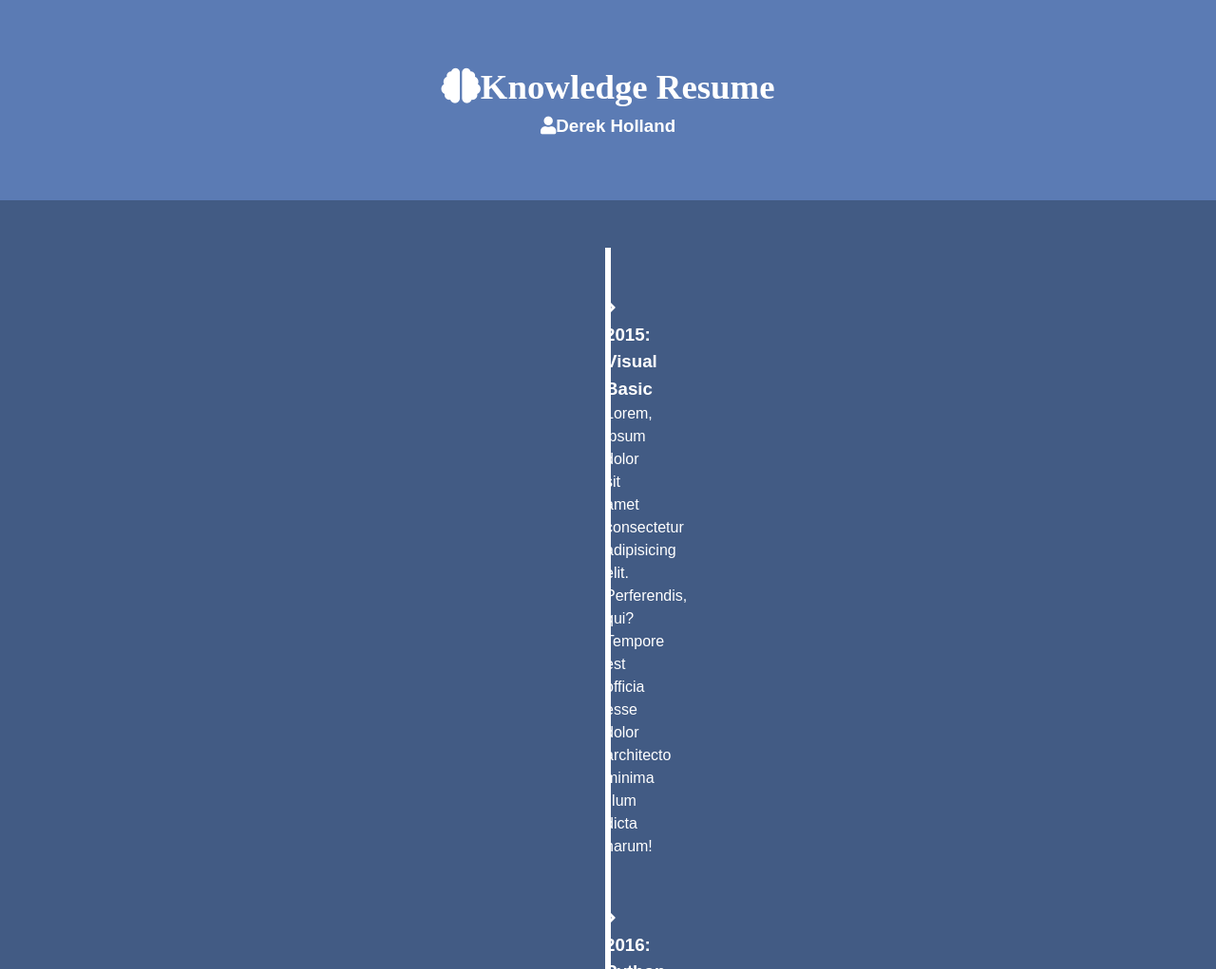
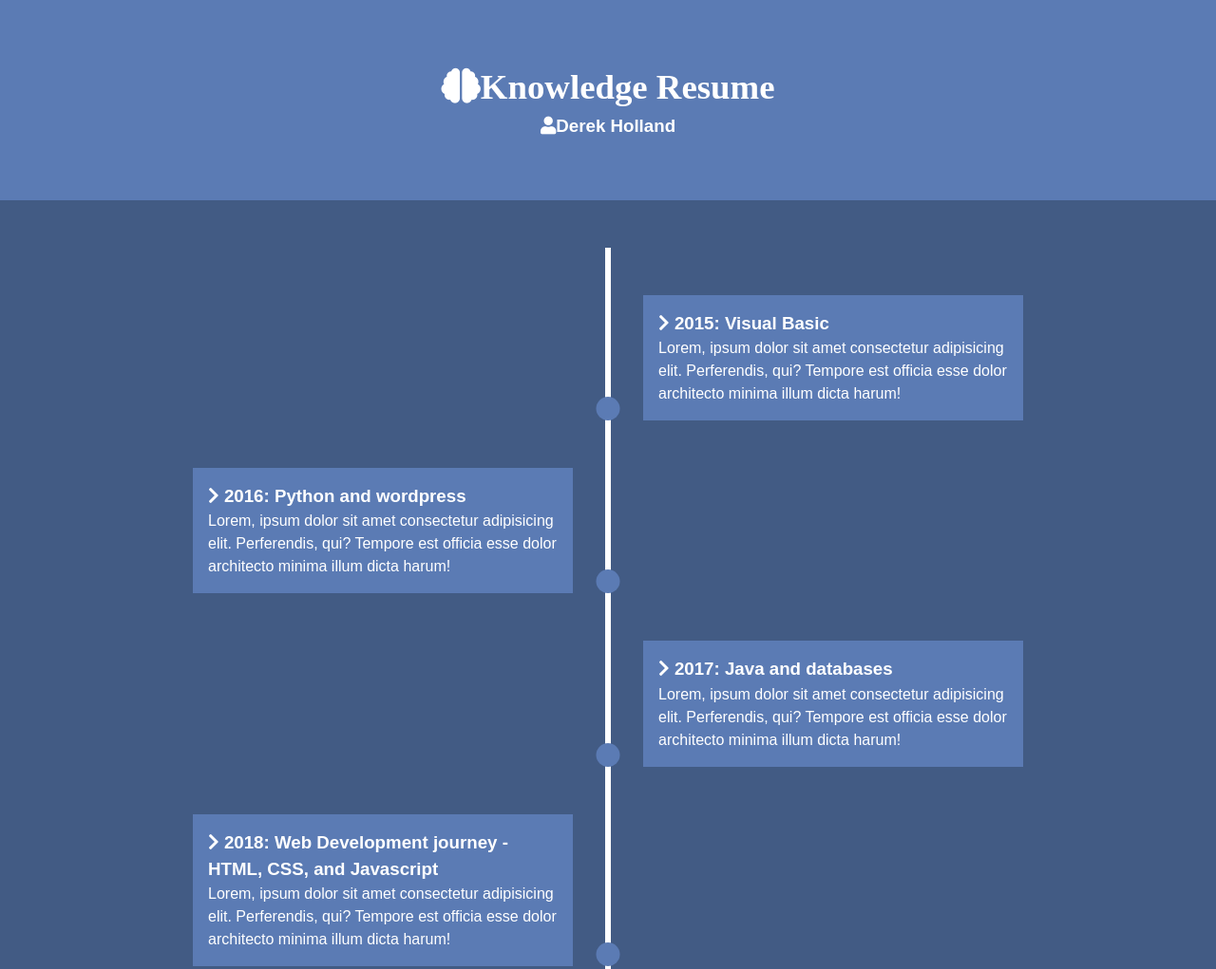
Before and after one commit to derekholland/knowledge-timeline, a plain HTML site: page index.html in a window 1280 px wide. Shown: the top 1021 px of the page at 95% size. Drawn offline with Linux system fonts and the light colour scheme.

Commit message:
timeline created, added transitions

```diff
--- a/index.html
+++ b/index.html
@@ -38,7 +38,7 @@
       </li>
       <li>
         <div>
-          <h3><i class="fas fa-chevron-right"></i> 2018: Web Development, HTML, CSS, Javascript</h3>
+          <h3><i class="fas fa-chevron-right"></i> 2018: Web Development journey - HTML, CSS, and Javascript</h3>
           <p>Lorem, ipsum dolor sit amet consectetur adipisicing elit. Perferendis, qui? Tempore est officia esse dolor architecto minima illum dicta harum!</p>
         </div>
       </li>
@@ -50,7 +50,7 @@
       </li>
       <li>
         <div>
-          <h3><i class="fas fa-chevron-right"></i> 2020: C# and more web development</h3>
+          <h3><i class="fas fa-chevron-right"></i> 2020: C# and more web development review</h3>
           <p>Lorem, ipsum dolor sit amet consectetur adipisicing elit. Perferendis, qui? Tempore est officia esse dolor architecto minima illum dicta harum!</p>
         </div>
       </li>
--- a/style.css
+++ b/style.css
@@ -46,3 +46,36 @@ h1 {
   padding-top: 50px;
   background: #fff;
 }
+/* Boxes */
+#timeline ul li div {
+  position: relative;
+  bottom: 0;
+  width: 400px;
+  padding: 1rem;
+  background: var(--secondary-color);
+  /* transition all divs with the properties set above */
+  transition: all 0.5s ease-in-out;
+}
+
+/* Right side of the timeline */
+#timeline ul li:nth-child(odd) div {
+  left: 40px;
+}
+
+#timeline ul li:nth-child(even) div {
+  left: -434px;
+}
+
+/* Dots */
+#timeline ul li:after {
+  content: '';
+  position: absolute;
+  left: 50%;
+  bottom: 0;
+  width: 25px;
+  height: 25px;
+  background: var(--secondary-color);
+  transform: translateX(-50%);
+  border-radius: 50%;
+  transition: background 0.5s ease-in-out;
+}
```
